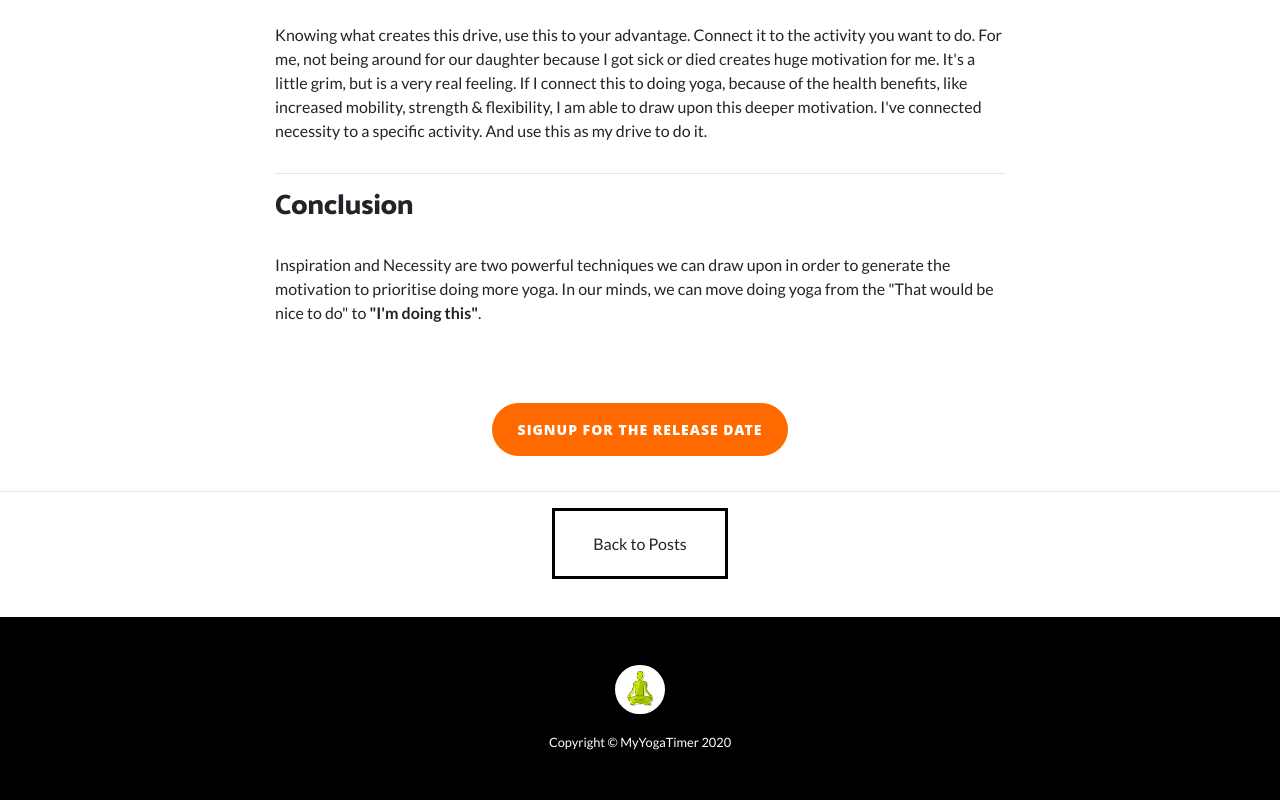
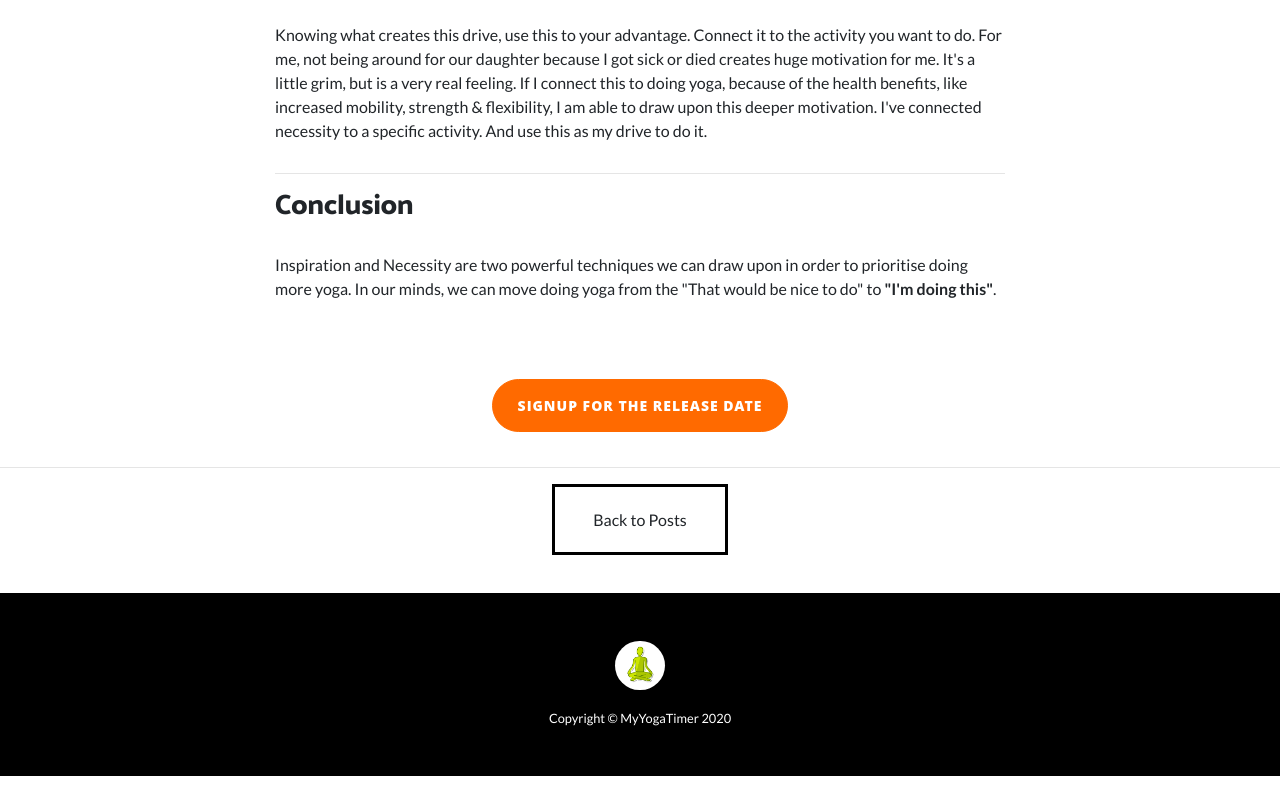
Before and after one commit to myyogatimerapp/myyogatimerapp.github.io, a website: page blog/priorities.html in a window 1280 px wide. Shown: the part 1831-2631 px from the top of the page. After the commit the page ends 2607 px from the top, so only its background shows below. Drawn offline with Linux system fonts and the light colour scheme.

Commit message:
fixed typo

```diff
--- a/blog/priorities.html
+++ b/blog/priorities.html
@@ -99,7 +99,7 @@
             Conclusion
           </h3>
           <p>
-            Inspiration and Necessity are two powerful techniques we can draw upon in order to generate the motivation to prioritise doing more yoga. In our minds, we can move doing yoga from the "That would be nice to do" to <b>"I'm doing this"</b>.
+            Inspiration and Necessity are two powerful techniques we can draw upon in order to prioritise doing more yoga. In our minds, we can move doing yoga from the "That would be nice to do" to <b>"I'm doing this"</b>.
           </p>
           <div style="text-align: center; padding-bottom: 0.5cm;">
             <a  href="http://eepurl.com/g8igXz" class="btn btn-secondary btn-xl rounded-pill mt-5 button-link">Signup for the release date</a>
```
